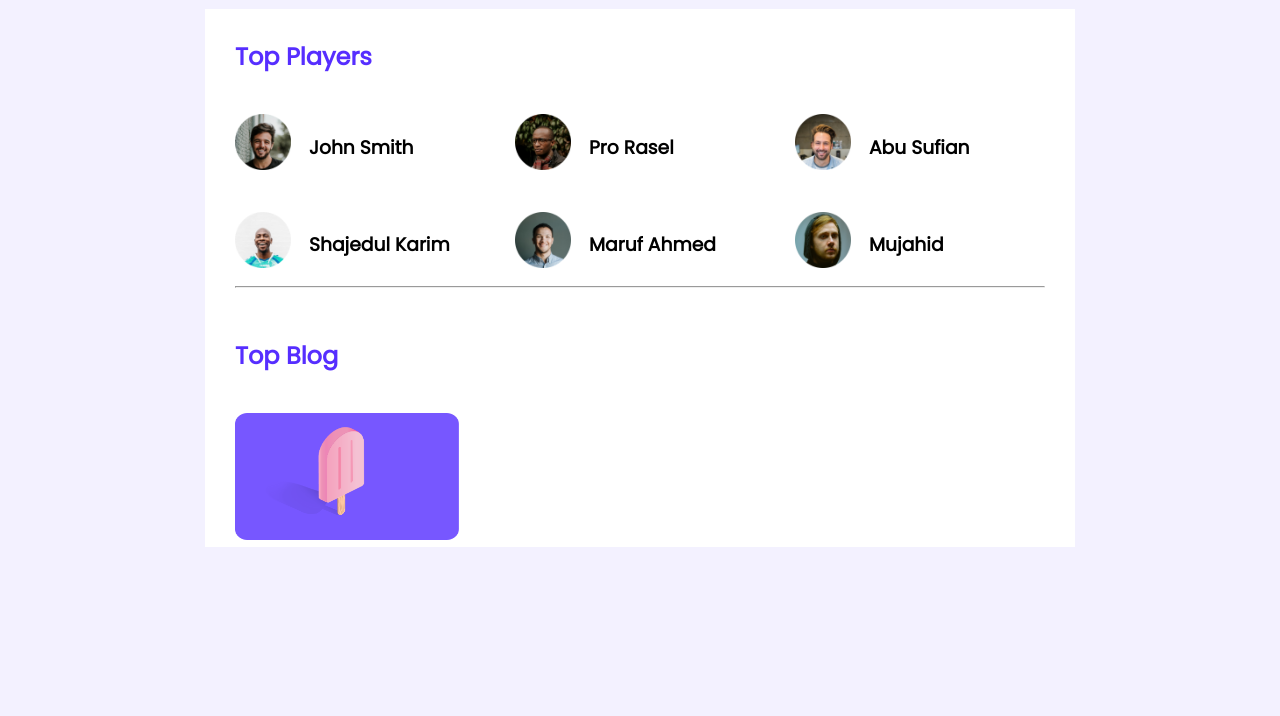
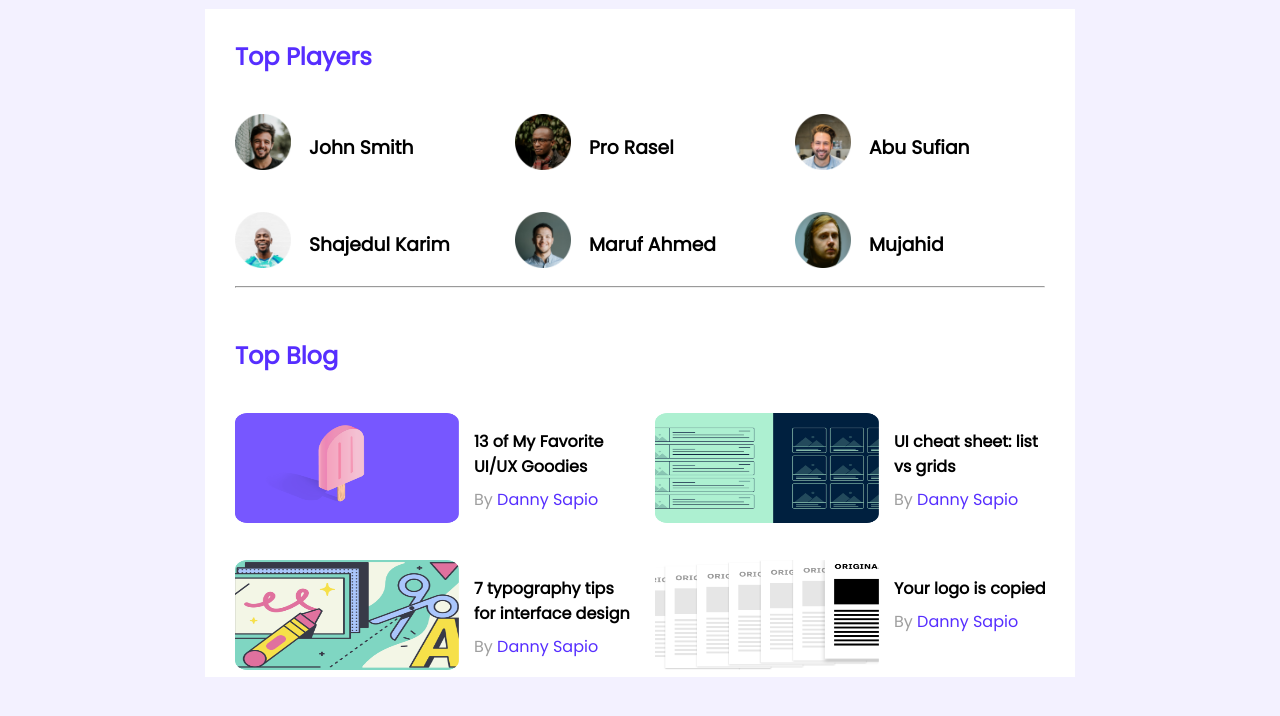
Before and after one commit to uh-shuvo/leader-board, a plain HTML site: page index.html in a window 1280 px wide. Shown: the part 82-798 px from the top of the page. Drawn offline with Linux system fonts and the light colour scheme; a web font is replaced by a local one.

Commit message:
blog-info added

```diff
--- a/index.html
+++ b/index.html
@@ -76,6 +76,41 @@
                                 <div class="thumbnail">
                                     <img src="images/blogs/blog-1.png" alt="">
                                 </div>
+                                <div class="blog-info">
+                                    <h3 class="blog-title">13 of My Favorite
+                                        UI/UX Goodies</h3>
+                                    <p class="blog-author">By <a href="">Danny Sapio</a></p>
+                                </div>
+                            </div>
+                            <div class="blog">
+                                <div class="thumbnail">
+                                    <img src="images/blogs/blog-2.png" alt="">
+                                </div>
+                                <div class="blog-info">
+                                    <h3 class="blog-title">UI cheat sheet:
+                                        list vs grids</h3>
+                                    <p class="blog-author">By <a href="">Danny Sapio</a></p>
+                                </div>
+                            </div>
+                            <div class="blog">
+                                <div class="thumbnail">
+                                    <img src="images/blogs/blog-3.png" alt="">
+                                </div>
+                                <div class="blog-info">
+                                    <h3 class="blog-title">7 typography tips
+                                        for interface design</h3>
+                                    <p class="blog-author">By <a href="">Danny Sapio</a></p>
+                                </div>
+                            </div>
+                            <div class="blog">
+                                <div class="thumbnail">
+                                    <img src="images/blogs/blog-4.png" alt="">
+                                </div>
+                                <div class="blog-info">
+                                    <h3 class="blog-title">Your logo is
+                                        copied</h3>
+                                    <p class="blog-author">By <a href="">Danny Sapio</a></p>
+                                </div>
                             </div>
                         </div>
                     </div>
--- a/style.css
+++ b/style.css
@@ -141,9 +141,41 @@ hr {
 /* player section end
 ===================== */
 
-/* blog sectin start
+/* blog section start
 ==================== */
+.blogs {
+    display: grid;
+    grid-template-columns: repeat(2, 1fr);
+    grid-row-gap: 30px;
+}
+
+.blog {
+    display: flex;
+}
+
 .blog img {
     width: 224px;
-    height: 127px;
+    height: 110px;
 }
+
+.blog-info {
+    margin-left: 15px;
+    margin-right: 20px;
+}
+
+.blog-title {
+    font-size: 16px;
+    align-items: center;
+}
+
+.blog-author {
+    line-height: 10px;
+    color: #9F9F9F;
+}
+
+.blog-author a {
+    text-decoration: none;
+    font-size: 16px;
+    color: #562EFF;
+    font-weight: 400;
+}
```
